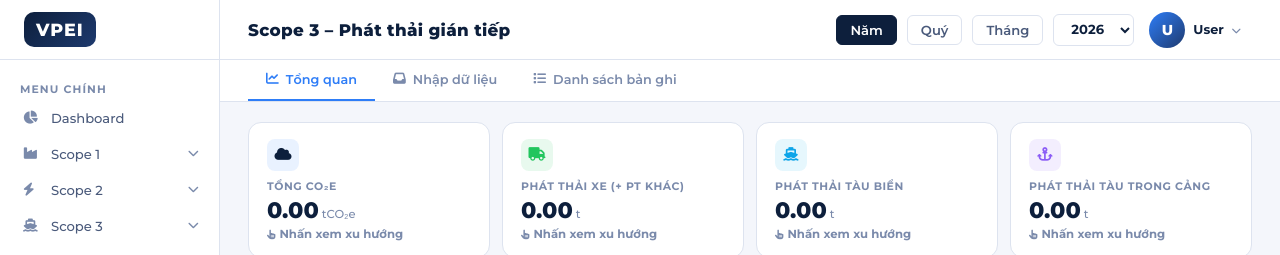
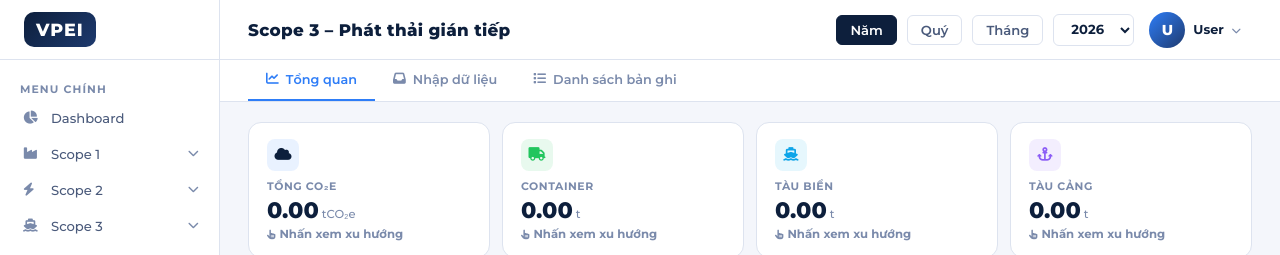
Before and after one commit to dung1311/VPEI, a Python web app: template templates/scope/scope3.html in a window 1280 px wide. Shown: the top 255 px of the page. Run offline with Jinja, Linux system fonts and the light colour scheme; the template is opened without the code that fills it, so the values that code supplies are empty; some libraries are stand-ins or nearby versions.

Commit message:
fixed UI

```diff
--- a/services/container_service.py
+++ b/services/container_service.py
@@ -97,8 +97,8 @@ def _compute_fields(data: Dict[str, Any]) -> Dict[str, Any]:
     e_3 = distance_3 * ef3
     waited_time = max(0.0, duration - (time1 + time2 + time3))
     active_waited_time = round(waited_time * 0.22, 5)
-    e_total = round(e_1 + e_2 + e_3 + active_waited_time * 6.688605, 5)
-
+    e_total_kg = e_1 + e_2 + e_3 + active_waited_time * 6.688605
+    e_total = round(e_total_kg / 1000.0, 5)
     return {
         "duration": round(duration, 5),
         "max_weight": max_weight,
--- a/templates/scope/scope3.html
+++ b/templates/scope/scope3.html
@@ -193,19 +193,19 @@ window.addEventListener('click', function (event) {
         </div>
         <div class="kpi-card" onclick="toggleKpiDetailScope3('container')" id="kpi-card-container">
           <div class="kpi-icon" style="background:rgba(34,197,94,.1);color:#22c55e"><i class="fa-solid fa-truck"></i></div>
-          <div class="kpi-label">Phát thải Xe (+ PT khác)</div>
+          <div class="kpi-label">Container</div>
           <div class="kpi-value" id="kpi-container">{{ "{:,.2f}".format(summary.container_co2e|default(0)) }}<span class="kpi-unit"> t</span></div>
           <div class="kpi-change neutral" id="kpi-container-chg"><i class="fa-solid fa-hand-pointer" style="font-size:0.6rem;margin-right:4px"></i>Nhấn xem xu hướng</div>
         </div>
         <div class="kpi-card" onclick="toggleKpiDetailScope3('ship')" id="kpi-card-ship">
           <div class="kpi-icon" style="background:rgba(15,172,233,.1);color:#0ea5e9"><i class="fa-solid fa-ship"></i></div>
-          <div class="kpi-label">Phát thải Tàu biển</div>
+          <div class="kpi-label">Tàu biển</div>
           <div class="kpi-value" id="kpi-ship">{{ "{:,.2f}".format(summary.ship_co2e|default(0)) }}<span class="kpi-unit"> t</span></div>
           <div class="kpi-change neutral" id="kpi-ship-chg"><i class="fa-solid fa-hand-pointer" style="font-size:0.6rem;margin-right:4px"></i>Nhấn xem xu hướng</div>
         </div>
         <div class="kpi-card" onclick="toggleKpiDetailScope3('harbor')" id="kpi-card-harbor">
           <div class="kpi-icon" style="background:rgba(139,92,246,.1);color:#8b5cf6"><i class="fa-solid fa-anchor"></i></div>
-          <div class="kpi-label">Phát thải Tàu trong cảng</div>
+          <div class="kpi-label">Tàu cảng</div>
           <div class="kpi-value" id="kpi-harbor">{{ "{:,.2f}".format(summary.harbor_co2e|default(0)) }}<span class="kpi-unit"> t</span></div>
           <div class="kpi-change neutral" id="kpi-harbor-chg"><i class="fa-solid fa-hand-pointer" style="font-size:0.6rem;margin-right:4px"></i>Nhấn xem xu hướng</div>
         </div>
@@ -1140,7 +1140,7 @@ function renderRecordsTable() {
           <td><strong>${label}</strong></td>
           <td>${vGroup.icon} ${specificTypeLabel}</td>
           <td>${timeStr}</td>
-          <td style="font-weight:700;color:${vGroup.color}">${emission.toLocaleString('vi-VN', { maximumFractionDigits: 2 })} tCO₂e</td>
+          <td style="font-weight:700;color:${vGroup.color}">${emission.toLocaleString('vi-VN', { maximumFractionDigits: 5 })} tCO₂e</td>
           <td style="display:flex; gap:4px;">
             ${canEdit ? `<button class="tbl-action-btn edit" onclick="${editFn}" style="color:var(--amber);"><i class="fa-solid fa-pencil"></i></button>` : ''}
             <button class="tbl-action-btn del" onclick="deleteRecord(${r.id}, '${type}')" style="color:var(--red)"><i class="fa-solid fa-trash"></i></button>
@@ -1282,7 +1282,7 @@ function getGroupedExportRows() {
         'Biển số / Tên': r.license_plate || r.device_name || r.name || '—',
         'Loại chi tiết': getRecordSpecificType(r),
         'Thời gian': formatDisplayDate(r.start_time || r.record_time),
-        'CO2e (tCO2e)': Number(getRecordEmission(r).toFixed(4)),
+        'CO2e (tCO2e)': Number(getRecordEmission(r).toFixed(5)),
         'Ghi chú': r.note || '—'
     })),
   })).filter((g) => g.rows.length > 0);
@@ -1477,9 +1477,9 @@ function renderKpiDetailChartS3(metric) {
     color = colors[metric] || '#2e7df7';
     const titles = {
       total: '<i class="fa-solid fa-cloud" style="margin-right:6px;color:#2e7df7"></i>Xu hướng tổng CO₂e',
-      container: '<i class="fa-solid fa-truck" style="margin-right:6px;color:#22c55e"></i>Phát thải xe (+ PT khác)',
-      ship: '<i class="fa-solid fa-ship" style="margin-right:6px;color:#0ea5e9"></i>Phát thải tàu biển',
-      harbor: '<i class="fa-solid fa-anchor" style="margin-right:6px;color:#8b5cf6"></i>Phát thải tàu trong cảng',
+      container: '<i class="fa-solid fa-truck" style="margin-right:6px;color:#22c55e"></i>Container',
+      ship: '<i class="fa-solid fa-ship" style="margin-right:6px;color:#0ea5e9"></i>Tàu biển',
+      harbor: '<i class="fa-solid fa-anchor" style="margin-right:6px;color:#8b5cf6"></i>Tàu cảng',
     };
     titleHtml = titles[metric] || titles.total;
   }
@@ -1624,7 +1624,7 @@ async function updateOverview() {
     vehicleBarChartRef = new Chart(ctxBar.getContext('2d'), {
       type: 'bar',
       data: {
-        labels: ['Xe (+ PT khác)', 'Tàu biển', 'Tàu trong cảng'],
+        labels: ['Container', 'Tàu biển', 'Tàu cảng'],
         datasets: [{ data: [containerCo2e, shipCo2e, harborCo2e], backgroundColor: ['#0ea5e9', '#0d1f3c', '#8b5cf6'], borderRadius: 6 }]
       },
       options: { plugins: { legend: { display: false } }, maintainAspectRatio: false }
@@ -1639,9 +1639,9 @@ async function updateOverview() {
       data: {
         labels: ['T1', 'T2', 'T3', 'T4', 'T5', 'T6', 'T7', 'T8', 'T9', 'T10', 'T11', 'T12'],
         datasets: [
-          { label: 'Xe (+ PT khác)', data: trendCont, borderColor: '#0ea5e9', borderWidth: 2, tension: 0.4 },
+          { label: 'Container', data: trendCont, borderColor: '#0ea5e9', borderWidth: 2, tension: 0.4 },
           { label: 'Tàu biển', data: trendShip, borderColor: '#0d1f3c', borderWidth: 2, tension: 0.4 },
-          { label: 'Tàu trong cảng', data: trendHarbor, borderColor: '#8b5cf6', borderWidth: 2, tension: 0.4 }
+          { label: 'Tàu cảng', data: trendHarbor, borderColor: '#8b5cf6', borderWidth: 2, tension: 0.4 }
         ]
       },
       options: { plugins: { legend: { position: 'bottom'} }, maintainAspectRatio: false }
```
